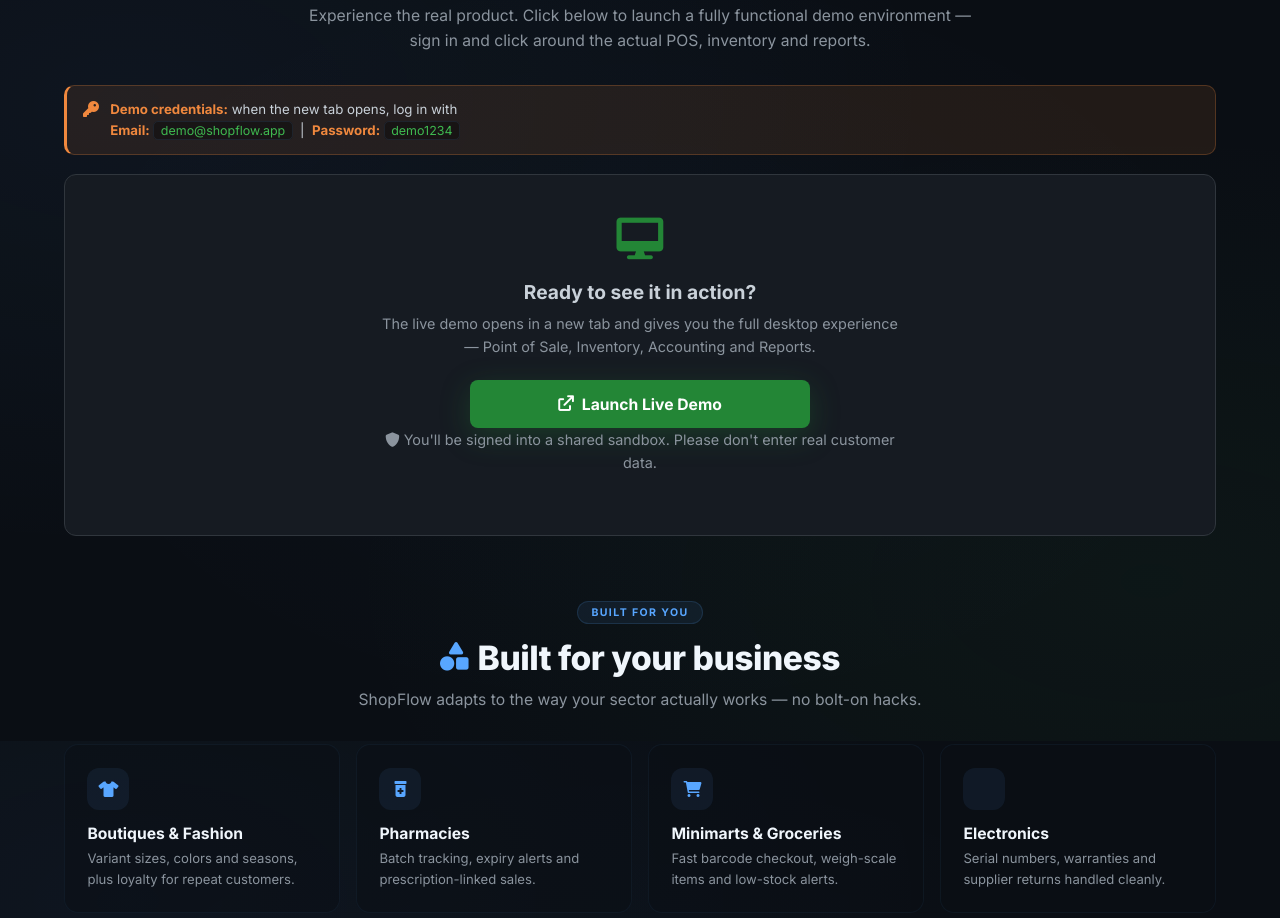
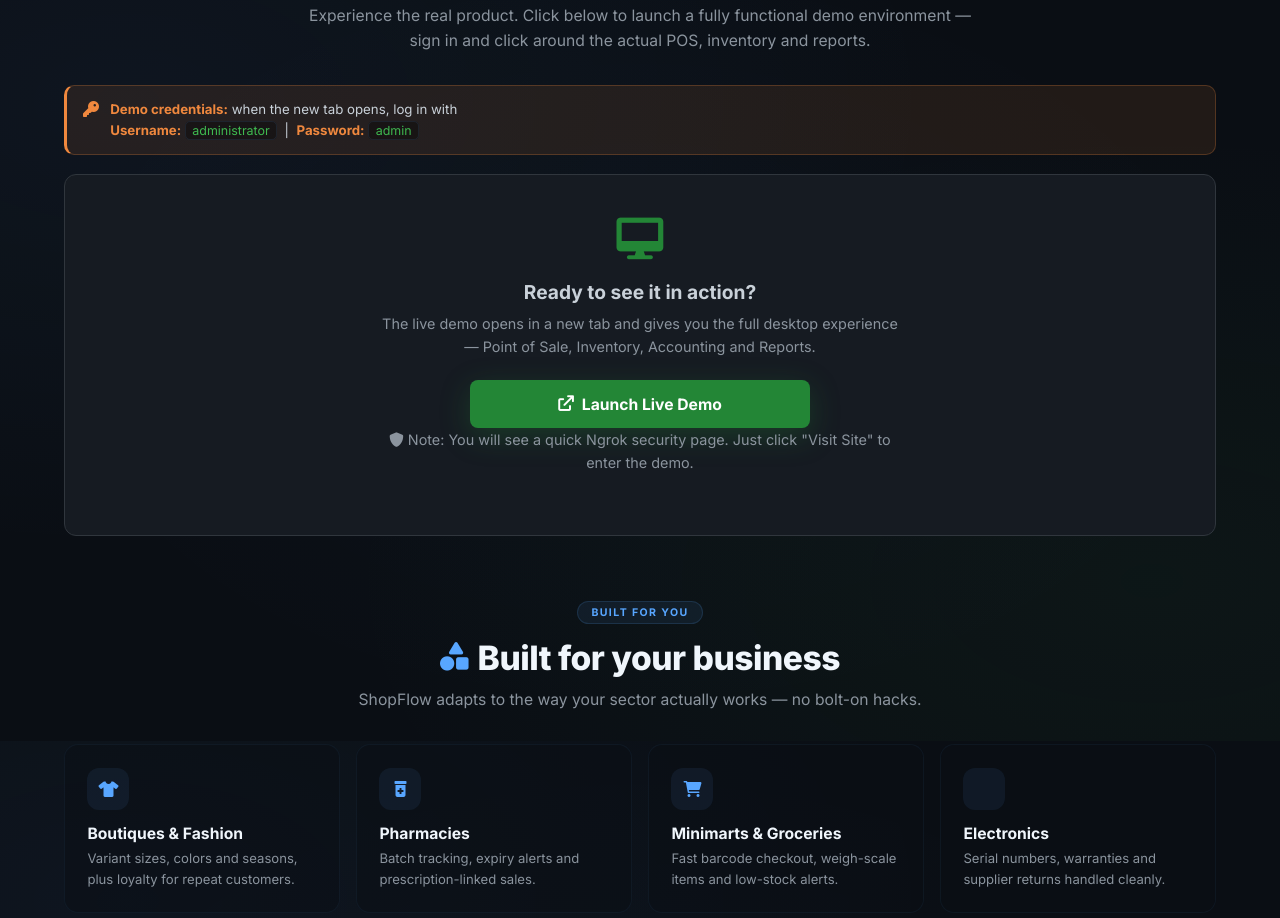
Before and after one commit to VikieKariz/VikieKariz.github.io, a plain HTML site: page index.html in a window 1280 px wide. Shown: the part 2459-3377 px from the top of the page. Drawn offline with Linux system fonts and the light colour scheme; some icons are missing.

Commit message:
Update index.html

```diff
--- a/index.html
+++ b/index.html
@@ -1588,18 +1588,18 @@
         <i class="fas fa-key"></i>
         <div class="dw-txt">
           <strong>Demo credentials:</strong> when the new tab opens, log in with<br>
-          <strong>Email:</strong> <code>demo@shopflow.app</code> &nbsp;|&nbsp;
-          <strong>Password:</strong> <code>demo1234</code>
+          <strong>Username:</strong> <code>administrator</code> &nbsp;|&nbsp;
+          <strong>Password:</strong> <code>admin</code>
         </div>
       </div>
       <div class="demo-launch-card reveal">
         <div class="dl-icon"><i class="fas fa-desktop"></i></div>
         <h3>Ready to see it in action?</h3>
         <p>The live demo opens in a new tab and gives you the full desktop experience — Point of Sale, Inventory, Accounting and Reports.</p>
-        <a href="https://demo.shopflow.app/" target="_blank" rel="noopener noreferrer" class="demo-launch-btn">
+        <a href="https://overrule-gulp-smokeless.ngrok-free.dev/" target="_blank" rel="noopener noreferrer" class="demo-launch-btn">
           <i class="fas fa-arrow-up-right-from-square"></i> Launch Live Demo
         </a>
-        <p class="demo-note"><i class="fas fa-shield-alt"></i> You'll be signed into a shared sandbox. Please don't enter real customer data.</p>
+        <p class="demo-note"><i class="fas fa-shield-alt"></i> Note: You will see a quick Ngrok security page. Just click "Visit Site" to enter the demo.</p>
       </div>
     </section>
 
```
